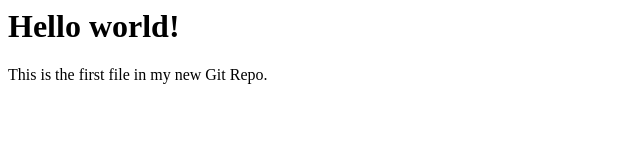
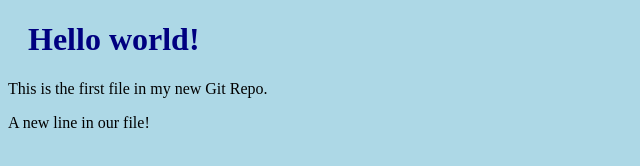
Before and after one commit to maxenius1/maxenius1.github.io, a plain HTML site: page index.html in a window 1280 px wide. Shown: the whole page, without its empty margins (0-640 px from the left). Drawn offline with Linux system fonts and the light colour scheme.

Commit message:
Updated index.html with a new line

```diff
--- a/index.html
+++ b/index.html
@@ -1,12 +1,14 @@
-<DOCTYPE html>
+<!DOCTYPE html>
 <html>
 <head>
 <title>Hello World!</title>
+<link rel="stylesheet" href="bluestyle.css">
 </head>
 <body>
 
 <h1>Hello world!</h1>
 <p>This is the first file in my new Git Repo.</p>
+<p>A new line in our file!</p>
 
 </body>
 </html>
```
